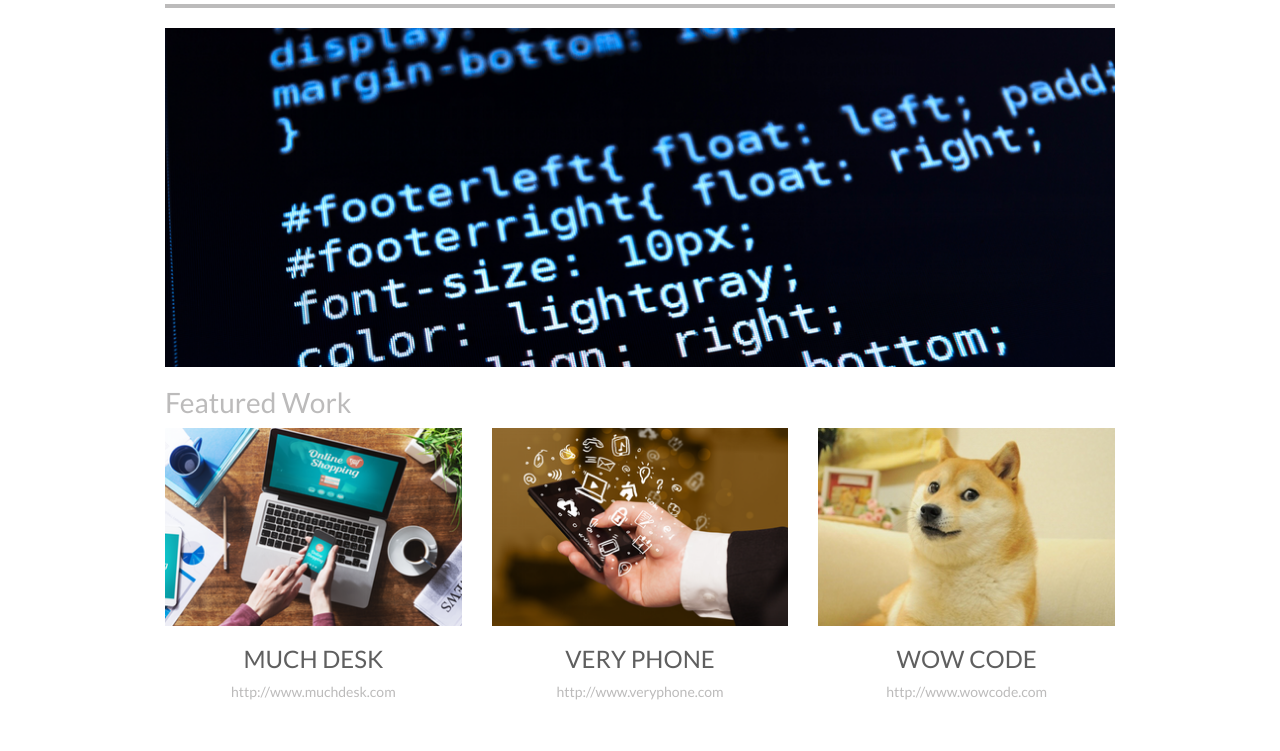
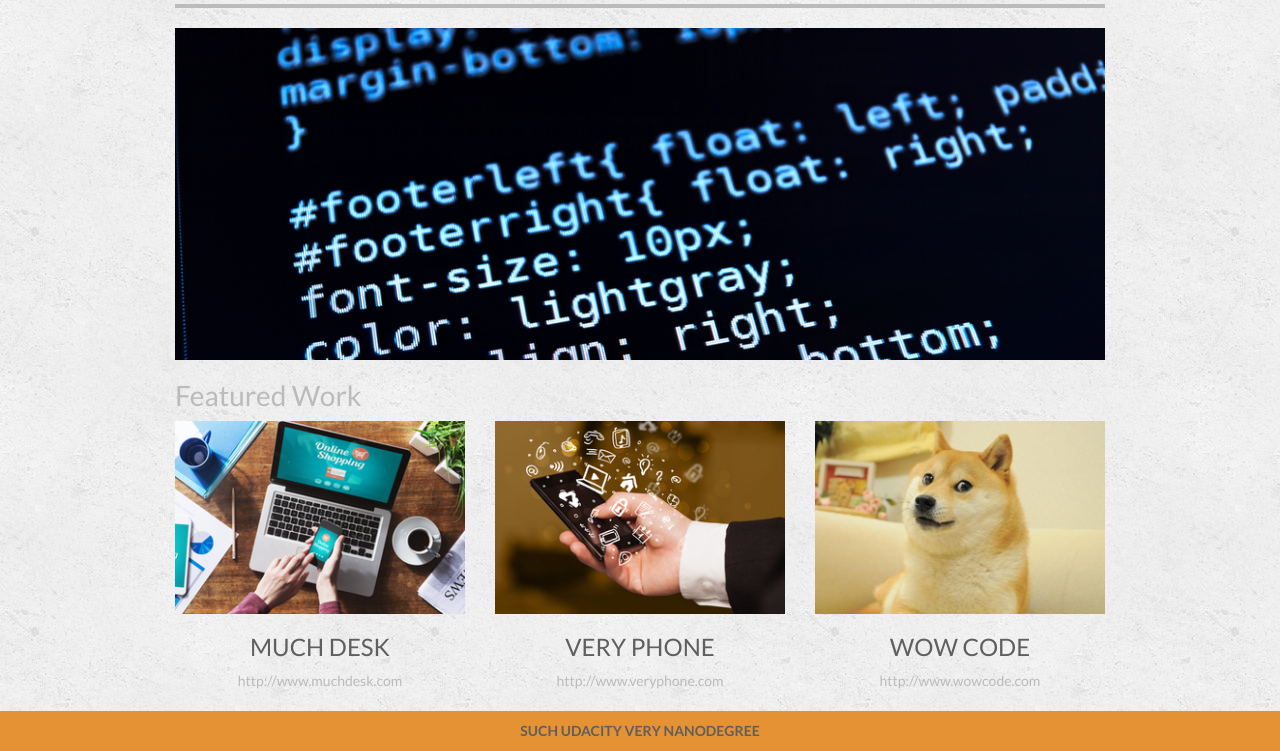
Before and after one commit to dkissell/portfolio, a plain HTML site: page index.html in a window 1280 px wide. Shown: the part 126-877 px from the top of the page. Before the commit the page ends 828 px from the top, so only its background shows below. Drawn offline with nearby package versions, Linux system fonts and the light colour scheme.

Commit message:
added footer for good measure

```diff
--- a/css/style.css
+++ b/css/style.css
@@ -1,6 +1,6 @@
 @media only screen and (min-width : 1200px) {
   .container {
-    width: 980px;
+    width: 960px;
   }
 }
 /* Typography */
@@ -8,7 +8,8 @@ h1,
 h2,
 h3,
 h4,
-a {
+a,
+p {
   font-family: 'Lato', Helvetica, sans-serif;
 }
 
@@ -34,14 +35,24 @@ h4 {
   font-size: 1em;
 }
 
-a  {
+a {
   color: #bcbbbb;
+}
+
+p {
+  font-size: 14px;
+  font-weight: 700;
+  color: #5F5F5F;
 }
 
 hr {
   border: 2px solid #bcbbbb !important;
 }
 /* DOM formattingf*/
+
+body {
+  background: url(/images/concrete_seamless.png) repeat 0 0;
+}
 
 .header {
   margin: 10px 0 0 0;
@@ -50,3 +61,9 @@ hr {
 .featured-work {
   margin: 50px 0 0 0;
 }
+
+footer {
+  padding: 10px 0 0;
+  margin:20px 0 0;
+  background-color: #E49234;
+}
--- a/index.html
+++ b/index.html
@@ -36,7 +36,7 @@
       </div>
       <div class="featured-work">
         <div class="col-md-4">
-          <img src="images/thumb-1.png" class="center-block img-responsive" alt="A woman using her cell phone and computer while sitting at her desk">
+          <img src="images/thumb-1.png" class=" center-block img-responsive" alt="A woman using her cell phone and computer while sitting at her desk">
           <div class="text-center">
             <h3 class="text-center">MUCH DESK</h3><a href="#">http://www.muchdesk.com</a>
           </div>
@@ -55,6 +55,14 @@
       </div>
     </div>
   </div>
+
+  <footer class="footer">
+    <div class="container">
+      <div class="text-center"><p>SUCH UDACITY VERY NANODEGREE</p>
+      </div>
+    </div>
+  </footer>
+
     <!-- Not currently needed, but adding for fute needs -->
     <script src="https://ajax.googleapis.com/ajax/libs/jquery/1.11.2/jquery.min.js"></script>
     <script src="https://maxcdn.bootstrapcdn.com/bootstrap/3.3.4/js/bootstrap.min.js"></script>
```
Also changed, not shown: images/concrete_seamless.png (added), 2 other files.
